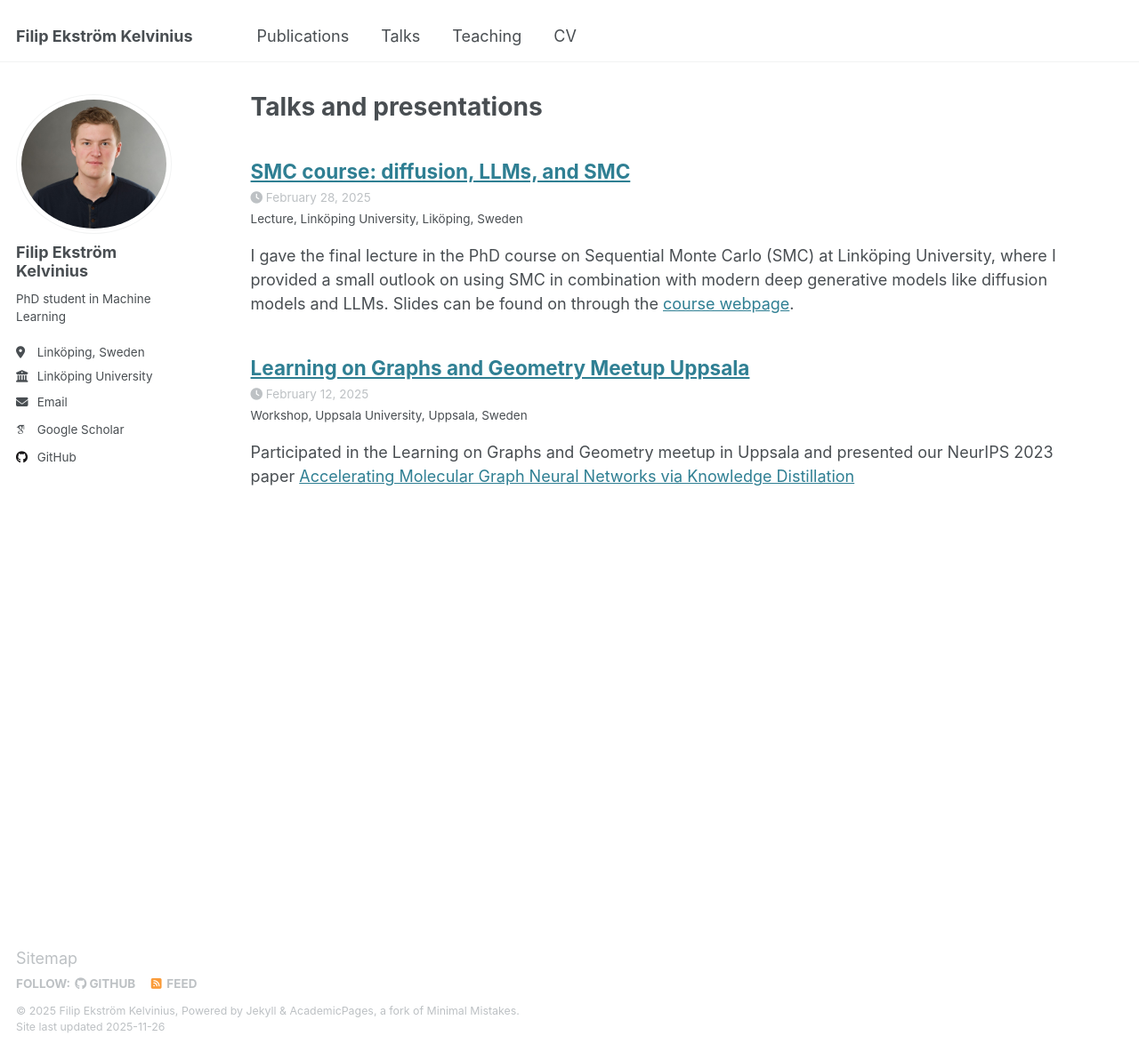
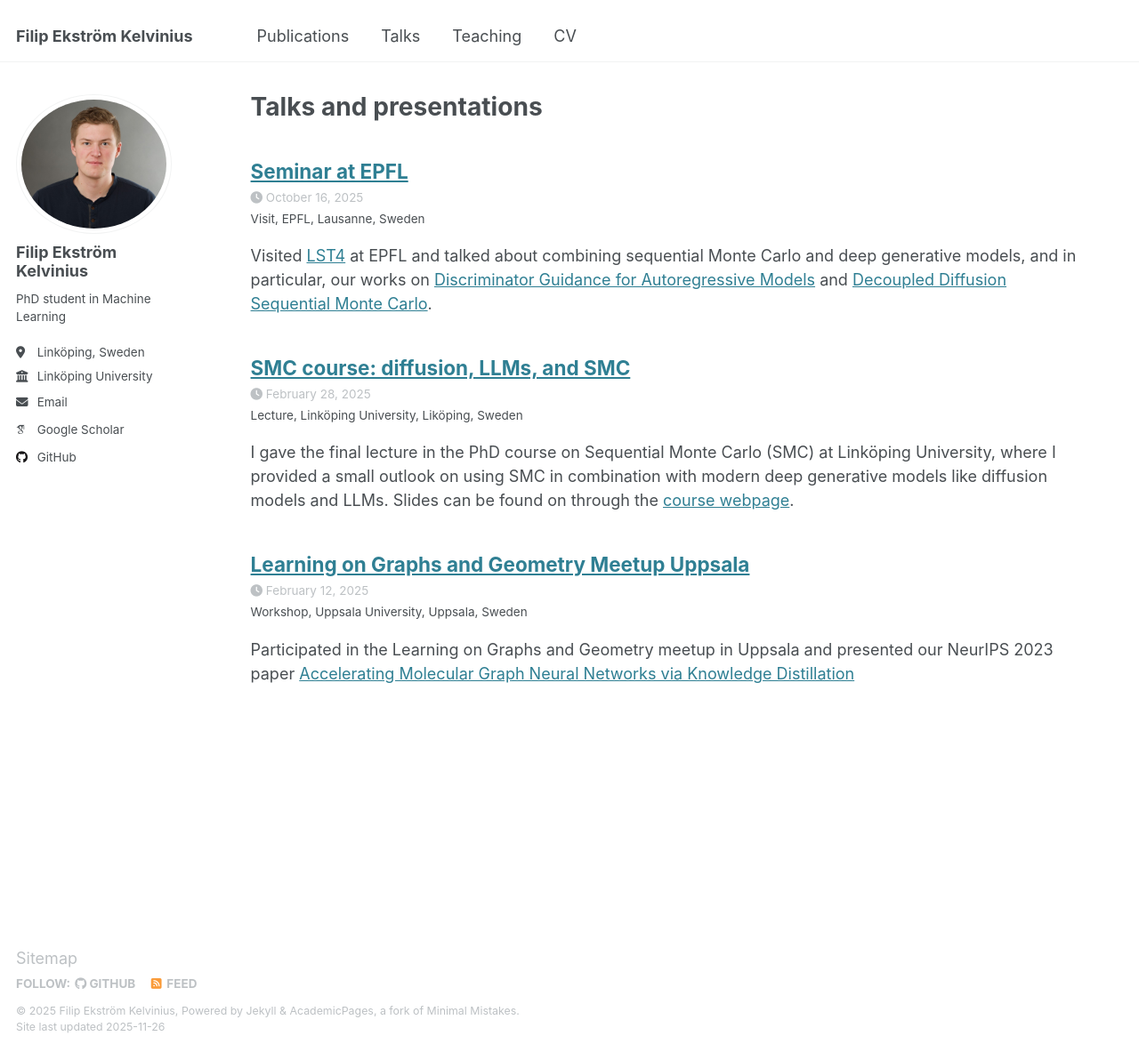
Before and after one commit to filipekstrm/filipekstrm.github.io, a Jekyll site: the page built from _pages/talks.html, in a window 1280 px wide and 1183 px high. Shown: the whole window at 89% size. Built offline with Jekyll 4.4.1, drawn with Linux system fonts in a browser that asks for light colours; some web fonts are replaced.

Commit message:
EPFL visit

```diff
--- /dev/null
+++ b/_talks/2025-10-16-EPFL.md
@@ -0,0 +1,11 @@
+---
+title: "Seminar at EPFL"
+collection: talks
+type: "Visit"
+permalink: /talks/2025-10-16-EPFL
+venue: "EPFL"
+date: 2025-10-16
+location: "Lausanne, Sweden"
+---
+
+Visited [LST4](https://www.epfl.ch/labs/lts4/) at EPFL and talked about combining sequential Monte Carlo and deep generative models, and in particular, our works on [Discriminator Guidance for Autoregressive Models](https://proceedings.mlr.press/v238/ekstrom-kelvinius24a.html) and [Decoupled Diffusion Sequential Monte Carlo](https://proceedings.mlr.press/v267/ekstrom-kelvinius25b.html).
```
Also changed, not shown: _pages/about.md (+1 -0 lines).
